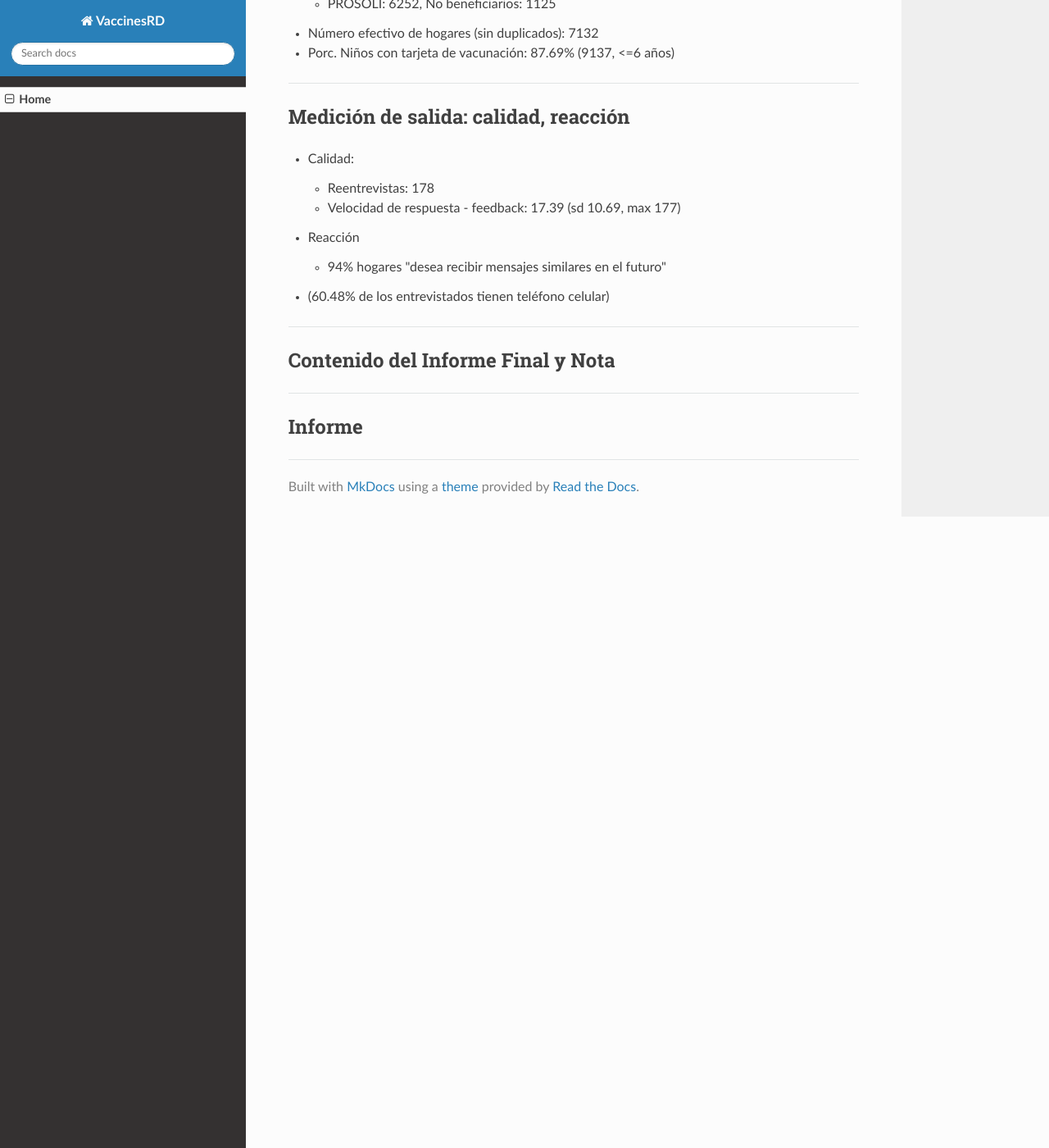
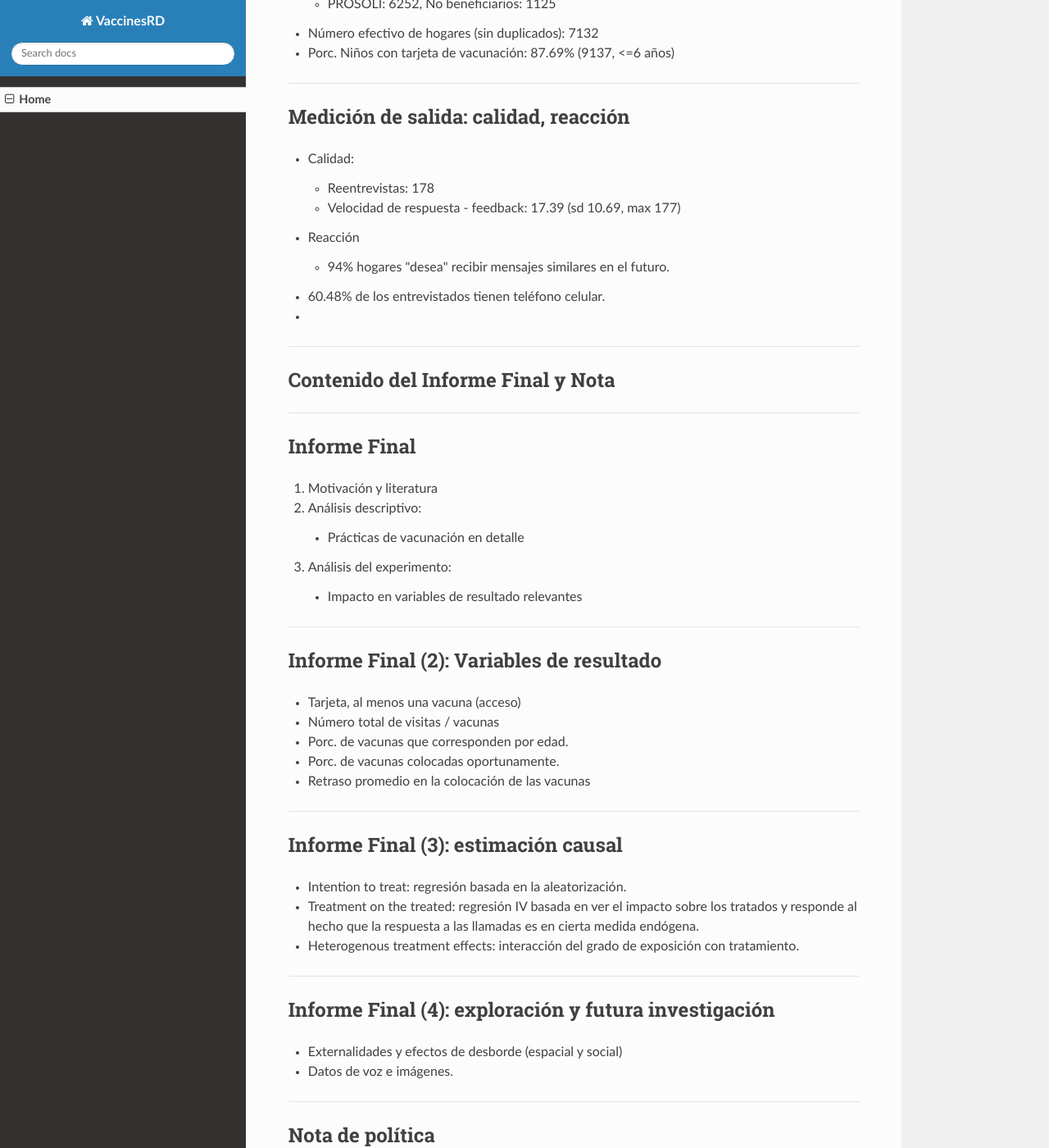
Before and after one commit to gabrielapao/vaccines_summary, an MkDocs documentation site: the page built from docs/index.md, in a window 1280 px wide and 1400 px high, scrolled down 1757 px. Shown: the whole window at 82% size. Built offline with MkDocs 1.6.1, drawn with Linux system fonts in a browser that asks for light colours; nearby versions of some CDN libraries; old or Windows-style settings are respelled for this version of MkDocs; some of the changed text lies outside the part shown.

Commit message:
KL added content

```diff
--- a/docs/index.md
+++ b/docs/index.md
@@ -90,10 +90,11 @@ Muchas gracias por tu tiempo. Hasta pronto.
 
 * Reacción
 
-    - 94% hogares "desea recibir mensajes similares en el futuro"
+    - 94% hogares "desea" recibir mensajes similares en el futuro.
 
-* (60.48% de los entrevistados tienen teléfono celular)
+* 60.48% de los entrevistados tienen teléfono celular.
 
+*
 
 ----------------------------------
 
@@ -101,9 +102,60 @@ Muchas gracias por tu tiempo. Hasta pronto.
 
 ----------------------------------
 
-## Informe
+## Informe Final
+
+1. Motivación y literatura
+
+2. Análisis descriptivo:
+
+    * Prácticas de vacunación en detalle
+
+3. Análisis del experimento:
+
+    * Impacto en variables de resultado relevantes
+
+----------------------------------
+
+## Informe Final (2): Variables de resultado
 
 
+- Tarjeta, al menos una vacuna (acceso)
+
+- Número total de visitas / vacunas
+
+- Porc. de vacunas que corresponden por edad.
+
+- Porc. de vacunas colocadas oportunamente.
+
+- Retraso promedio en la colocación de las vacunas
+
+----------------------------------
+
+## Informe Final (3): estimación causal
+
+* Intention to treat: regresión basada en la aleatorización.
+
+* Treatment on the treated: regresión IV basada en ver el impacto sobre los tratados y responde al hecho que la respuesta a las llamadas es en cierta medida endógena.
+
+* Heterogenous treatment effects: interacción del grado de exposición con tratamiento.
+
+----------------------------------
+
+## Informe Final (4): exploración y futura investigación
+
+* Externalidades y efectos de desborde (espacial y social)
+
+* Datos de voz e imágenes.
+
+----------------------------------
+
+## Nota de política
+
+Basados en el análisis descriptivo y causal:
+
+* Recomendaciones en materia de mensajería telefónica.
+
+* Recomendaciones en "promoción" de la demanda.
 
 
 <!--------------------------------------------------------------------->
```
